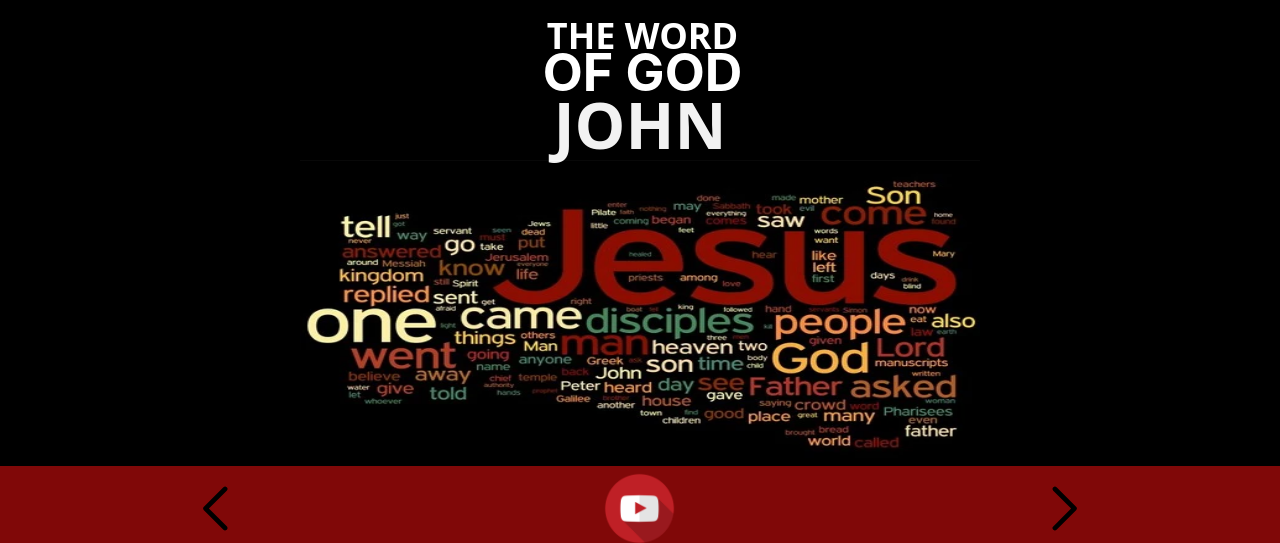
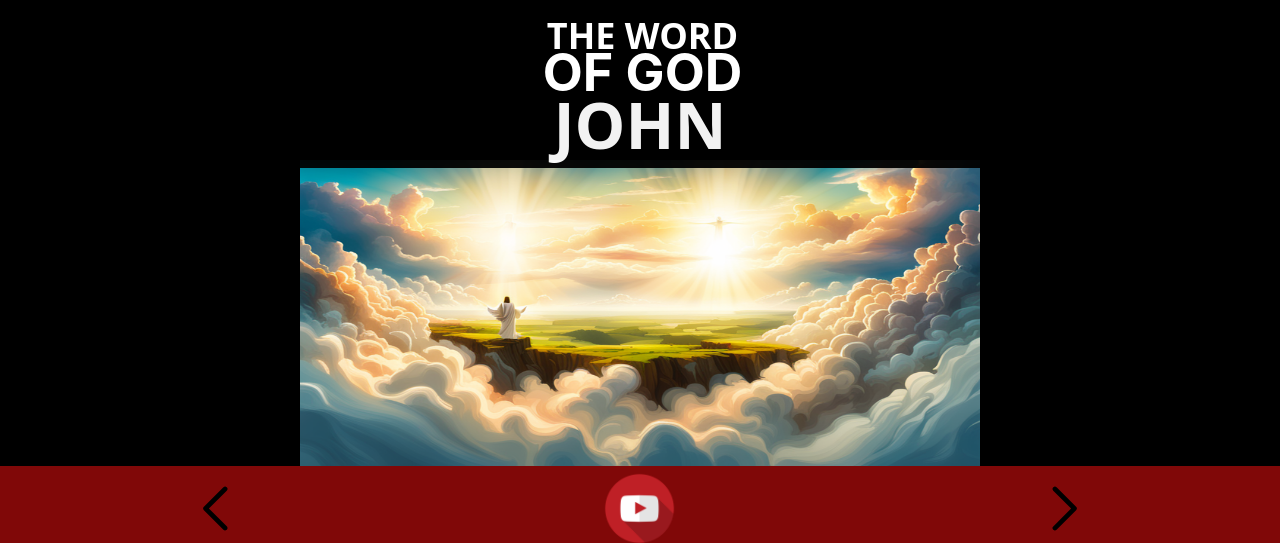
Before and after one commit to jnutt367/john, a Next.js app: page / in a window 1280 px wide. Shown: the top 543 px of the page. Built offline with nearby package versions, Linux system fonts and the light colour scheme.

Commit message:
Update index.js
risen_5.png

```diff
--- a/pages/index.js
+++ b/pages/index.js
@@ -27,8 +27,8 @@ export default function Home() {
         </h1>
                   <div className={styles.image}>
              <Image
-                                src="/john.webp"
-                                alt="Nativity silent night gif"
+                                src="/risen_5.png"
+                                alt="in the beginning there was the WORD, and the word was GOD"
                                 height={900}
                                 width={2000}
                                 priority
```
